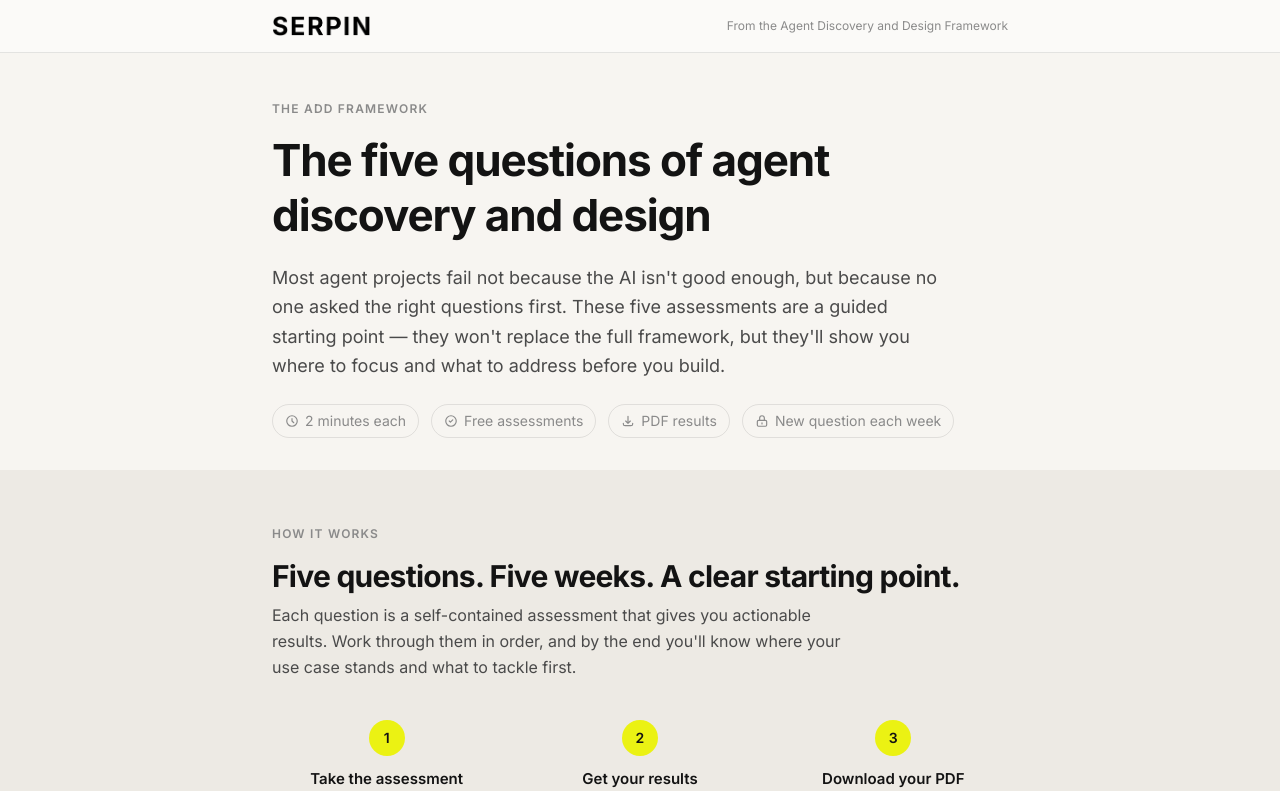
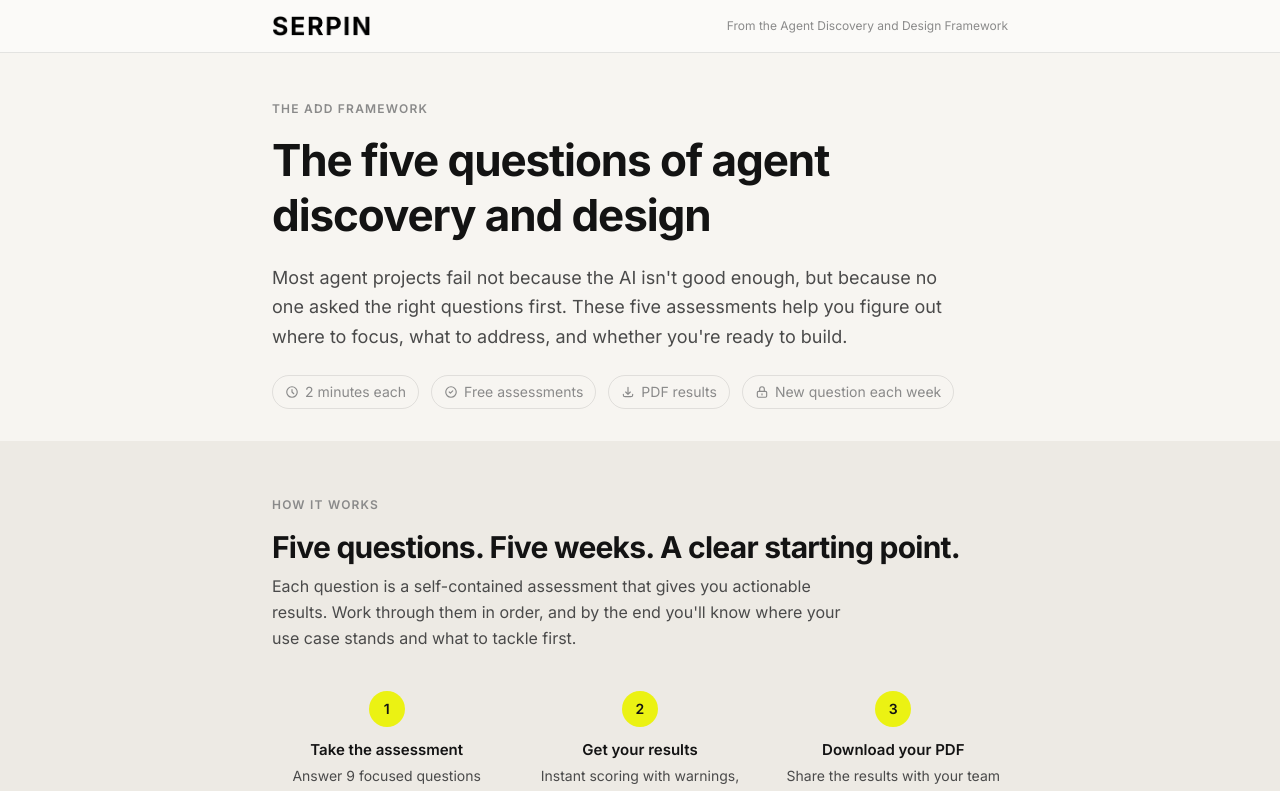
Before and after one commit to jasducky/should-this-be-an-agent, a Next.js app: page / in a window 1280 px wide. Shown: the top 791 px of the page. Built offline with nearby package versions, Linux system fonts and the light colour scheme.

Commit message:
Hero copy: remove defensive framework reference
Reader doesn't know about the full framework — just tell them
what they'll get: where to focus, what to address, whether
they're ready to build.

Co-Authored-By: Claude Opus 4.6 (1M context) <noreply@anthropic.com>

```diff
--- a/src/app/page.tsx
+++ b/src/app/page.tsx
@@ -84,9 +84,8 @@ export default function LandingPage() {
         <p className="mt-5 text-lg text-ink-light leading-relaxed max-w-2xl">
           Most agent projects fail not because the AI isn&apos;t good enough,
           but because no one asked the right questions first. These five
-          assessments are a guided starting point &mdash; they won&apos;t
-          replace the full framework, but they&apos;ll show you where to focus
-          and what to address before you build.
+          assessments help you figure out where to focus, what to address,
+          and whether you&apos;re ready to build.
         </p>
         <div className="mt-6 flex flex-wrap items-center gap-3 text-sm text-ink-muted">
           <span className="flex items-center gap-1.5 border border-ink/10 rounded-full px-3 py-1.5">
```
